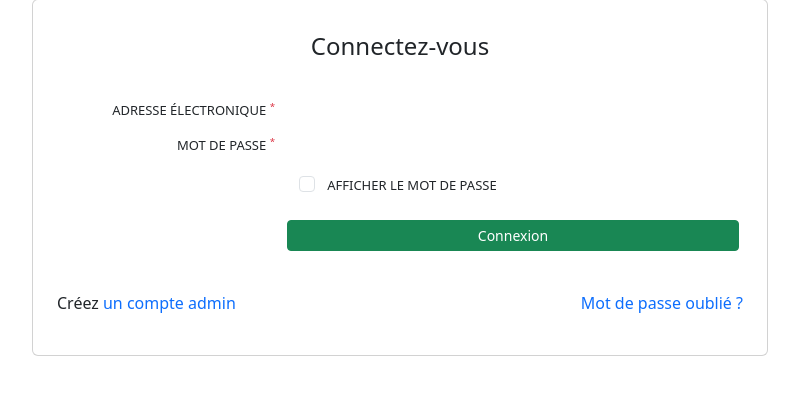
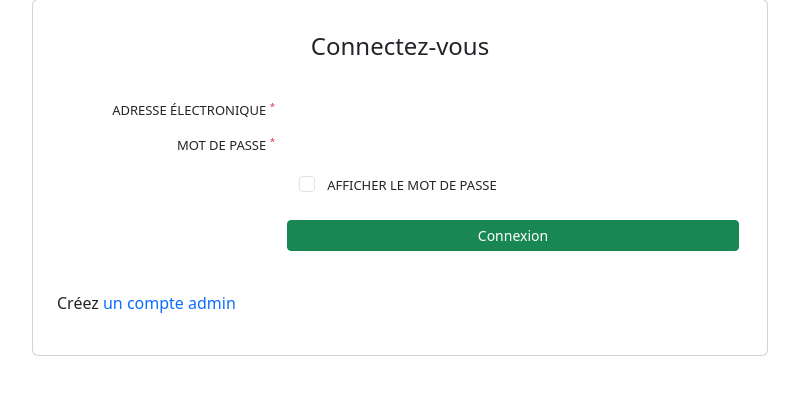
Before and after one commit to Stefan-ci/Django-Blogger-API, a Django app: template core/templates/login.html in a window 1280 px wide. Shown: the part 129-526 px from the top of the page, without its empty margins (240-1039 px from the left). Run offline with Django 4.2, Linux system fonts and the light colour scheme; the template is opened without the code that fills it, so the values that code supplies are empty; some libraries are stand-ins or nearby versions.

Commit message:
Corrected some translated strings

```diff
--- a/core/templates/login.html
+++ b/core/templates/login.html
@@ -90,12 +90,6 @@
                                             {% trans "un compte admin" %}
                                         </a>
                                     </span>
-
-                                    <span class="float-end">
-                                        <a href="javascript:void(0);" class="text-decoration-none disabled">
-                                            {% trans "Mot de passe oublié ?" %}
-                                        </a>
-                                    </span>
                                 </p>
                             </div>
 
--- a/core/views.py
+++ b/core/views.py
@@ -68,7 +68,7 @@ def login_view(request):
             user = authenticate(request, email=email, password=password)
             if user is not None and user.is_active:
                 login(request, user)
-                messages.success(request, _(f"Bon retour à vous, {str(user.username).capitalize()})"))
+                messages.success(request, _("Bon retour à vous!"))
 
                 # You may send login alert (using celery for example)
 
@@ -133,7 +133,7 @@ def register_view(request):
                 return redirect("/")
             else:
                 messages.info(request, _("Veuillez vous connecter pour accéder à votre tableau de bord !"))
-                return redirect("core:login") # Return to login page if user is None or user is inactive
+                return redirect("templates-core:login")
 
         else:  # if not form.is_valid()
             errors = form.errors.as_data()
```
Also changed, not shown: locale/en/LC_MESSAGES/django.po, locale/fr/LC_MESSAGES/django.po, 1 other file.
